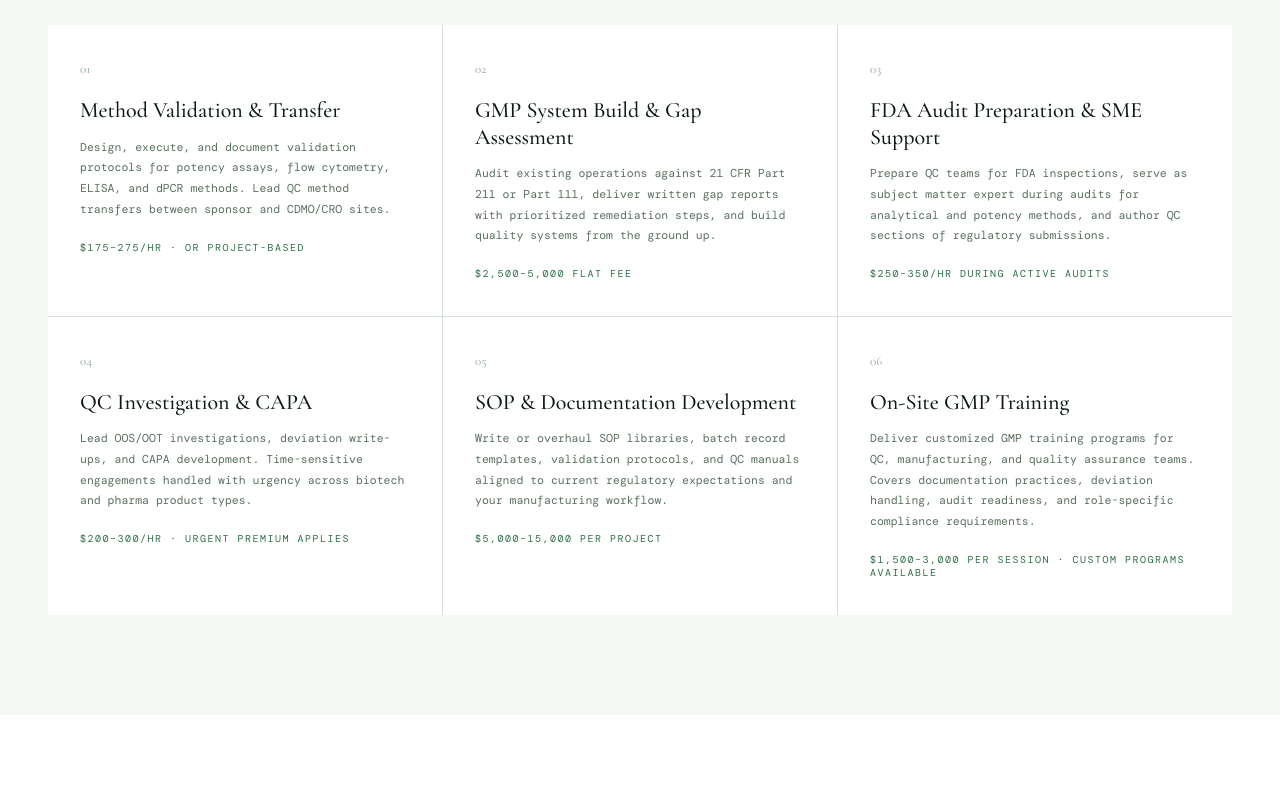
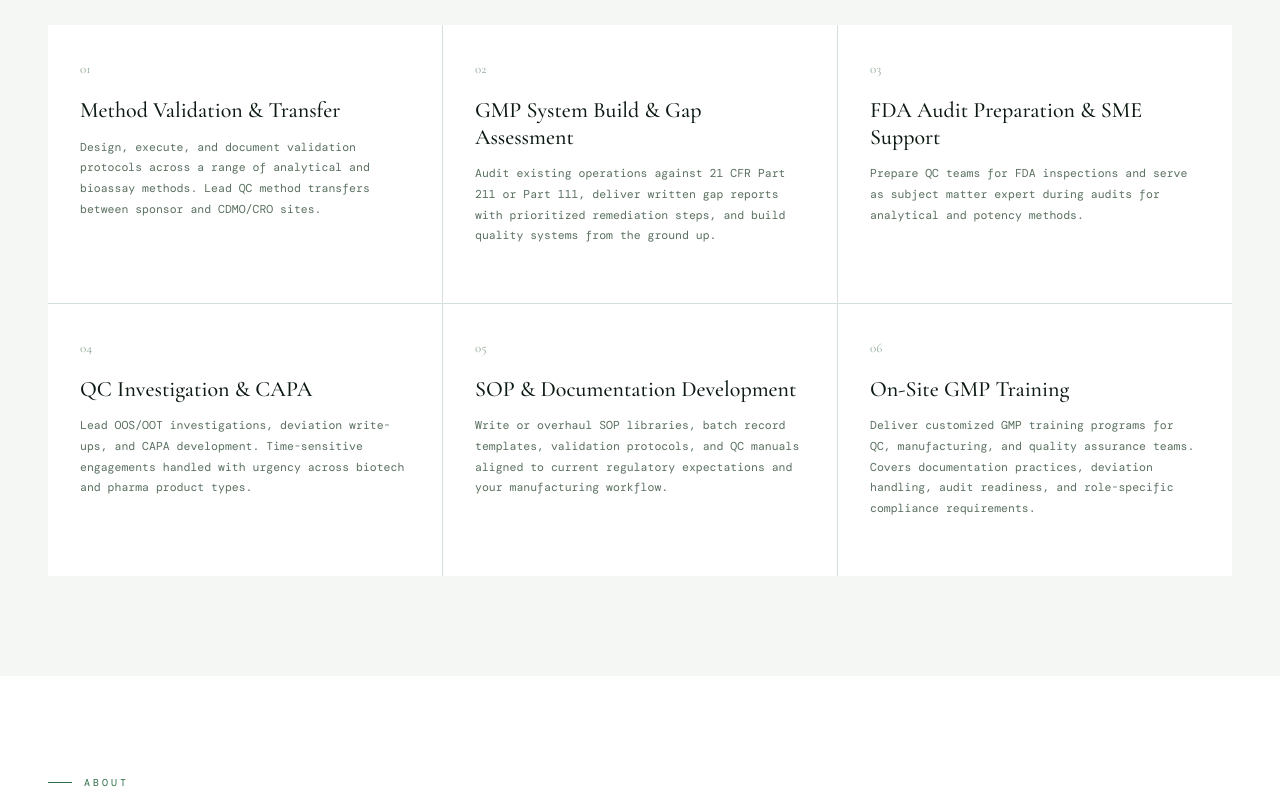
Before and after one commit to huntkyle12-glitch/hunt-scientific-consulting.com, a plain HTML site: page index.html in a window 1280 px wide. Shown: the part 1220-2020 px from the top of the page. Drawn offline with nearby package versions, Linux system fonts and the light colour scheme.

Commit message:
Update index.html

```diff
--- a/index.html
+++ b/index.html
@@ -474,43 +474,37 @@ footer {
       <div class="service-card">
         <div class="service-num">01</div>
         <div class="service-name">Method Validation &amp; Transfer</div>
-        <div class="service-desc">Design, execute, and document validation protocols for potency assays, flow cytometry, ELISA, and dPCR methods. Lead QC method transfers between sponsor and CDMO/CRO sites.</div>
-        <div class="service-rate">$175–275/hr · or project-based</div>
+        <div class="service-desc">Design, execute, and document validation protocols across a range of analytical and bioassay methods. Lead QC method transfers between sponsor and CDMO/CRO sites.</div>
       </div>
 
       <div class="service-card">
         <div class="service-num">02</div>
         <div class="service-name">GMP System Build &amp; Gap Assessment</div>
         <div class="service-desc">Audit existing operations against 21 CFR Part 211 or Part 111, deliver written gap reports with prioritized remediation steps, and build quality systems from the ground up.</div>
-        <div class="service-rate">$2,500–5,000 flat fee</div>
       </div>
 
       <div class="service-card">
         <div class="service-num">03</div>
         <div class="service-name">FDA Audit Preparation &amp; SME Support</div>
-        <div class="service-desc">Prepare QC teams for FDA inspections, serve as subject matter expert during audits for analytical and potency methods, and author QC sections of regulatory submissions.</div>
-        <div class="service-rate">$250–350/hr during active audits</div>
+        <div class="service-desc">Prepare QC teams for FDA inspections and serve as subject matter expert during audits for analytical and potency methods.</div>
       </div>
 
       <div class="service-card">
         <div class="service-num">04</div>
         <div class="service-name">QC Investigation &amp; CAPA</div>
         <div class="service-desc">Lead OOS/OOT investigations, deviation write-ups, and CAPA development. Time-sensitive engagements handled with urgency across biotech and pharma product types.</div>
-        <div class="service-rate">$200–300/hr · urgent premium applies</div>
       </div>
 
       <div class="service-card">
         <div class="service-num">05</div>
         <div class="service-name">SOP &amp; Documentation Development</div>
         <div class="service-desc">Write or overhaul SOP libraries, batch record templates, validation protocols, and QC manuals aligned to current regulatory expectations and your manufacturing workflow.</div>
-        <div class="service-rate">$5,000–15,000 per project</div>
       </div>
 
       <div class="service-card">
         <div class="service-num">06</div>
         <div class="service-name">On-Site GMP Training</div>
         <div class="service-desc">Deliver customized GMP training programs for QC, manufacturing, and quality assurance teams. Covers documentation practices, deviation handling, audit readiness, and role-specific compliance requirements.</div>
-        <div class="service-rate">$1,500–3,000 per session · custom programs available</div>
       </div>
 
     </div>
@@ -622,10 +616,7 @@ footer {
             <span class="contact-item-label">Email</span>
             <span class="contact-item-val"><a href="mailto:Kyle.Hunt@hunt-scientific-consulting.com">Kyle.Hunt@hunt-scientific-consulting.com</a></span>
           </div>
-          <div class="contact-item">
-            <span class="contact-item-label">Location</span>
-            <span class="contact-item-val">National &amp; Remote</span>
-          </div>
+
           <div class="contact-item">
             <span class="contact-item-label">Response</span>
             <span class="contact-item-val">Within 1 business day</span>
```
